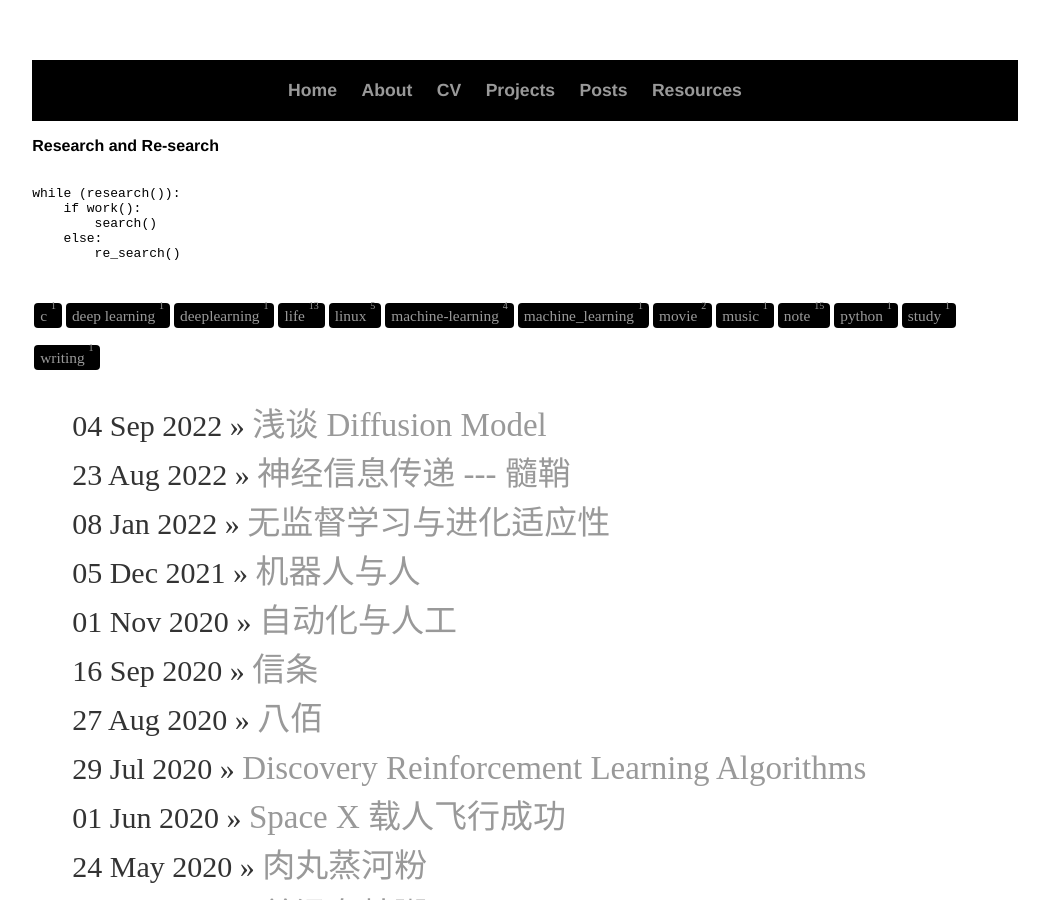
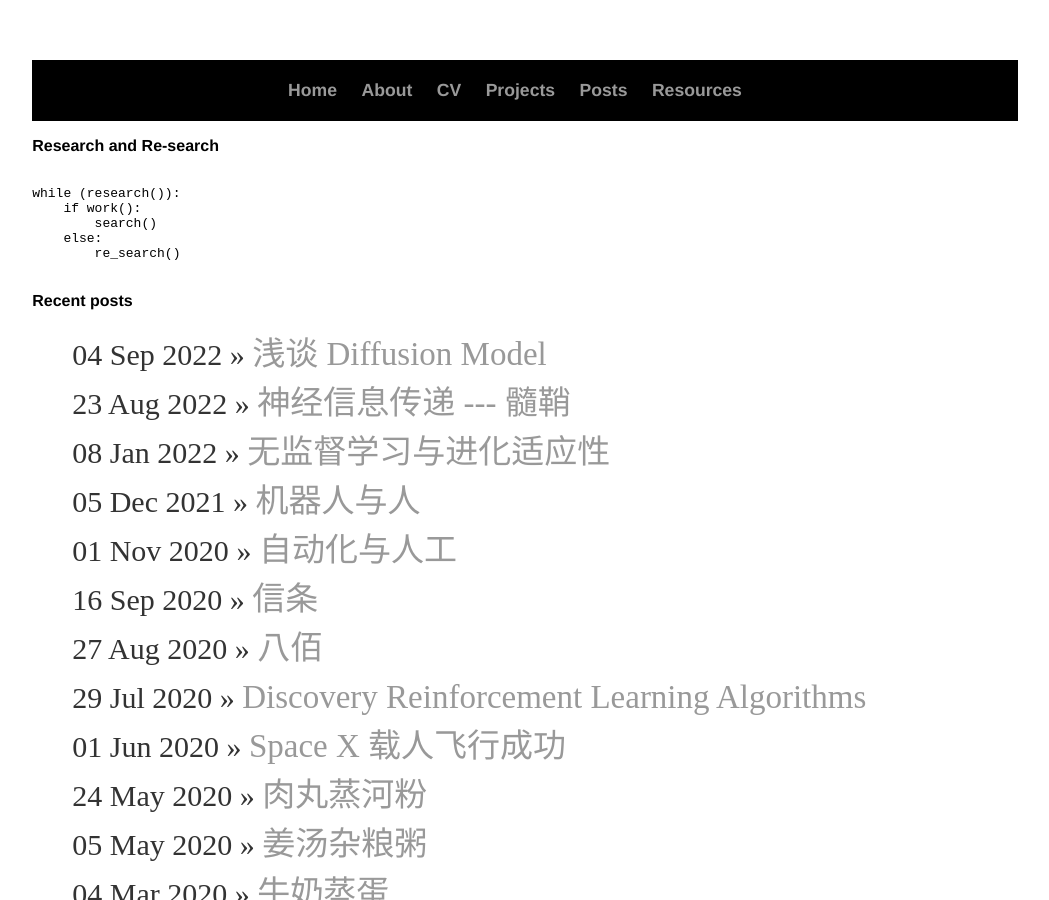
Before and after one commit to sijinli/blog_arxiv_2023.github.io, a Jekyll site: the page built from index.html, in a window 1280 px wide and 900 px high. Shown: the whole window, without its empty margins (115-1164 px from the left). Built offline with Jekyll 4.4.1, drawn with Linux system fonts in a browser that asks for light colours; the list of posts is cut into pages by our own code.

Commit message:
fix time issue

```diff
--- a/index.html
+++ b/index.html
@@ -17,33 +17,11 @@
 </pre>
 </div>
 
-{% capture site_tags %}{% for tag in site.tags %}{{ tag | first }}{% unless forloop.last %},{% endunless %}{% endfor %}{% endcapture %}
-
-{% assign tag_words = site_tags | split:',' | sort %}
-
-  <ul class="tag-box inline">
-  {% for item in (0..site.tags.size) %}{% unless forloop.last %}
-    {% capture this_word %}{{ tag_words[item] | strip_newlines }}{% endcapture %}
-  <li><a href="{{ site.url }}{{ site.baseurl }}/pages/posts_by_tag.html#{{ this_word | cgi_escape }}">{{ this_word }} <sup><span>{{ site.tags[this_word].size }}</span> </sup> </a></li>
-  {% endunless %}{% endfor %}
-  </ul>
-
-  <div id="home">
-  <ul class="posts">
-    {% for post in site.posts %}
-      <li><span>{{ post.date | date_to_string }}</span> &raquo; <a href="{{ site.baseurl }}/{{ post.url }}">{{ post.title }}</a></li>
-    {% endfor %}
-  </ul>
-</div>
-
-
-
 <div id="home">
   <h3> Recent posts </h3>
   <ul class="posts">
     {% assign timeframe = 1 %}
-    {% assign recent_posts = "now" | date: "%Y" | minus: timeframe  %}
-    <h>hre></h>
+    {% assign recent_posts = site.date | date: "%Y" | minus: timeframe  %}
     {% for post in site.posts %}
     {% assign post_in_year = post.date | date: "%Y" | plus: 0 %}
     <!-- {% if post_in_year > recent_posts %} -->
```
